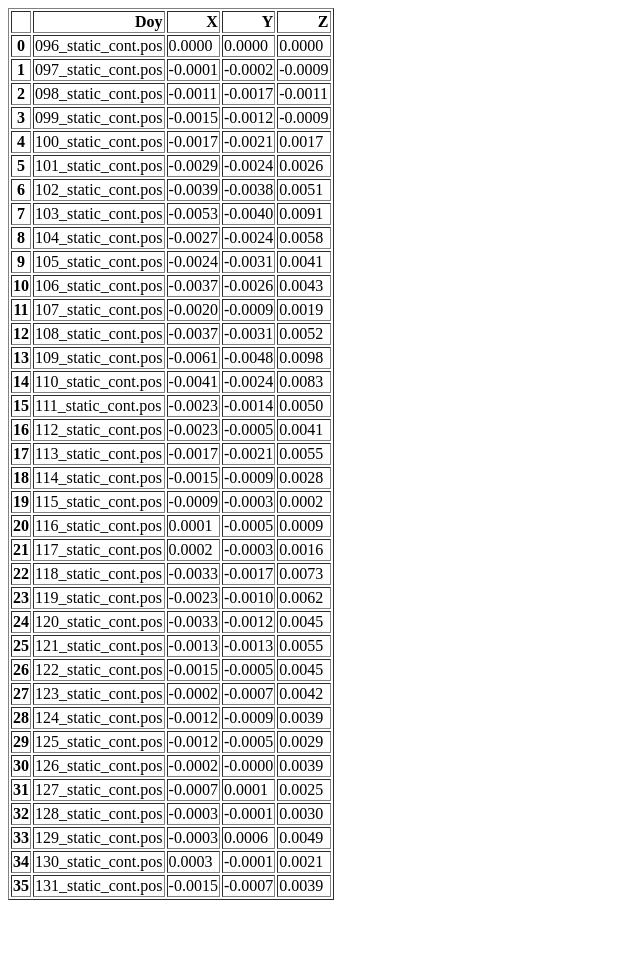
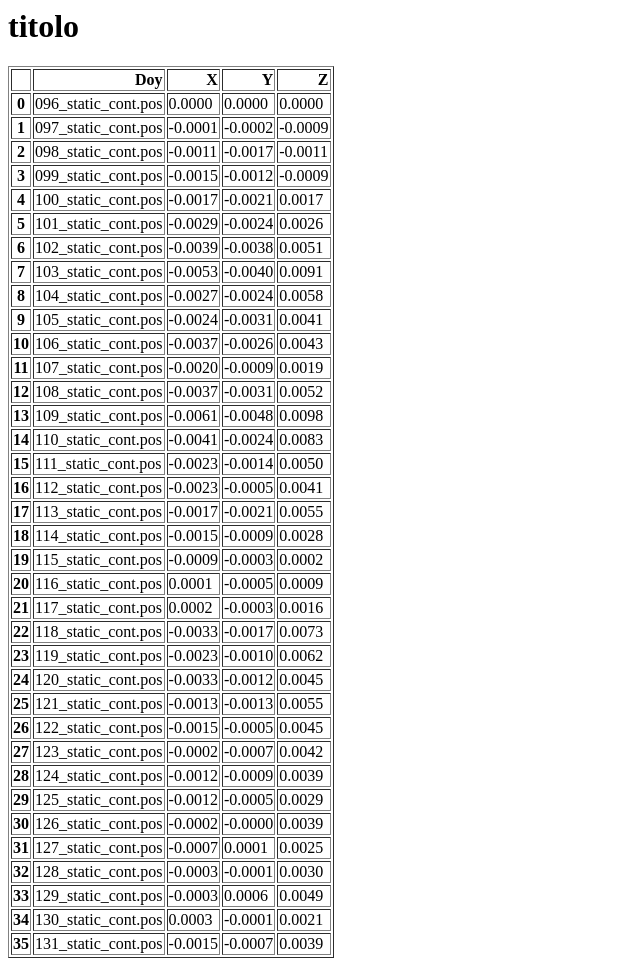
Before and after one commit to MatAmen/sito, a plain HTML site: page index.html in a window 1280 px wide. Shown: the whole page, without its empty margins (0-640 px from the left). Before the commit the page ends 908 px from the top, so only its background shows below. Drawn offline with Linux system fonts and the light colour scheme.

Commit message:
Update index.html

```diff
--- a/index.html
+++ b/index.html
@@ -1,3 +1,4 @@
+<h1>titolo</h1>
 <table border="1" class="dataframe">
   <thead>
     <tr style="text-align: right;">
```
